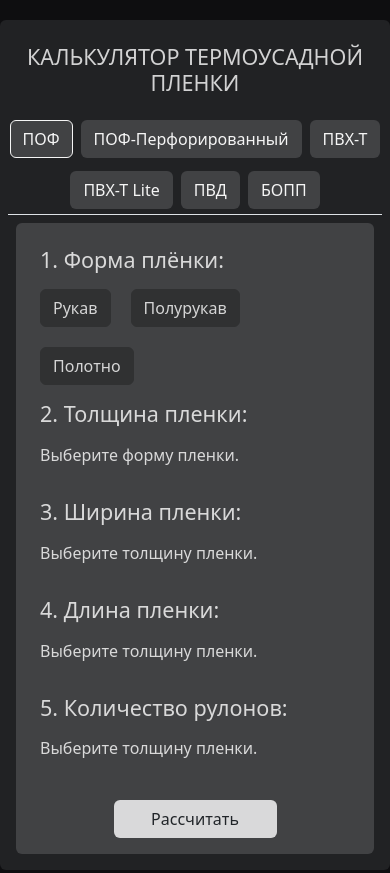
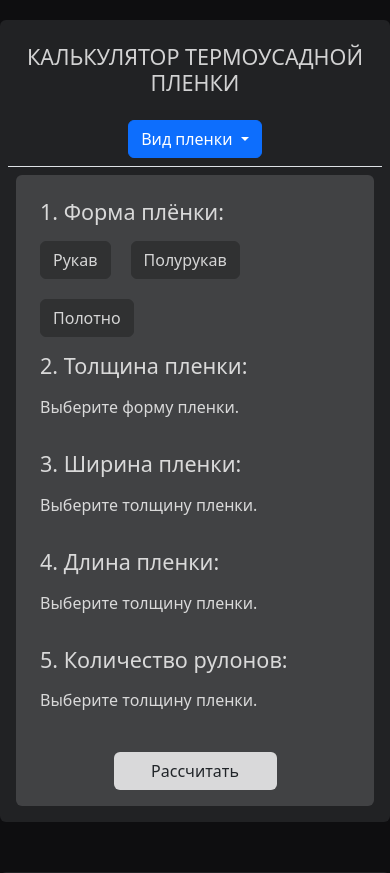
Before and after one commit to Frermut/shrink-film-site, a PHP site: page / in a window 390 px wide. Shown: the part 117-990 px from the top of the page. Run offline with PHP 8.4, Linux system fonts and the light colour scheme.

Commit message:
change style of type btns

```diff
--- a/index.html
+++ b/index.html
@@ -78,13 +78,31 @@
           <h4 id="scrollspyHeading1" class="d-block text-center p-3" style="color:rgba(255, 255, 255, 0.800)">КАЛЬКУЛЯТОР ТЕРМОУСАДНОЙ ПЛЕНКИ</h4>
 
           <nav>
-            <div class="nav nav-tabs justify-content-center gap-2" id="nav-tab" role="tablist">
+            <div class="nav nav-tabs d-flex justify-content-center" id="nav-tab" role="tablist">
+
+              <div class="btn-group d-md-flex mb-2 d-lg-none" role="group">
+                <button type="button" class="btn btn-primary dropdown-toggle" data-bs-toggle="dropdown" aria-expanded="false">
+                  Вид пленки
+                </button>
+                <ul class="dropdown-menu">
+                  <li><a class="dropdown-item" href="#" id="nav-home-tab" data-bs-toggle="tab" data-bs-target="#nav-home" role="tab" aria-controls="nav-home" aria-selected="true">ПОФ</a></li>
+                  <li><a class="dropdown-item" href="#" id="nav-profile-tab" data-bs-toggle="tab" data-bs-target="#nav-profile" role="tab" aria-controls="nav-profile" aria-selected="false">ПОФ-Перфорированный</a></li>
+                  <li><a class="dropdown-item" href="#" id="nav-contact-tab" data-bs-toggle="tab" data-bs-target="#nav-contact" role="tab" aria-controls="nav-contact" aria-selected="false">ПВХ-Т</a></li>
+                  <li><a class="dropdown-item" href="#" id="nav-lite-tab" data-bs-toggle="tab" data-bs-target="#nav-lite" role="tab" aria-controls="nav-lite" aria-selected="false" >ПВХ-Т Lite</a></li>
+                  <li><a class="dropdown-item" href="#" id="nav-contact-tab" data-bs-toggle="tab" data-bs-target="#nav-contact"  role="tab" aria-controls="nav-contact" aria-selected="false">ПВД</a></li>
+                  <li><a class="dropdown-item" href="#" id="nav-lite-tab" data-bs-toggle="tab" data-bs-target="#nav-lite" role="tab" aria-controls="nav-lite" aria-selected="false">БОПП</a></li>
+                </ul>
+              </div>
+
+              <div class="d-none d-lg-flex  justify-content-center gap-2 flex-wrap">
                 <button class="btn active typeOfShrinkBtn" id="nav-home-tab" data-bs-toggle="tab" data-bs-target="#nav-home" type="button" role="tab" aria-controls="nav-home" aria-selected="true">ПОФ</button>
                 <button class="btn typeOfShrinkBtn" id="nav-profile-tab" data-bs-toggle="tab" data-bs-target="#nav-profile" type="button" role="tab" aria-controls="nav-profile" aria-selected="false">ПОФ-Перфорированный</button>
                 <button class="btn typeOfShrinkBtn" id="nav-contact-tab" data-bs-toggle="tab" data-bs-target="#nav-contact" type="button" role="tab" aria-controls="nav-contact" aria-selected="false">ПВХ-Т</button>
                 <button class="btn typeOfShrinkBtn" id="nav-lite-tab" data-bs-toggle="tab" data-bs-target="#nav-lite" type="button" role="tab" aria-controls="nav-lite" aria-selected="false" >ПВХ-Т Lite</button>
                 <button class="btn typeOfShrinkBtn" id="nav-contact-tab" data-bs-toggle="tab" data-bs-target="#nav-contact" type="button" role="tab" aria-controls="nav-contact" aria-selected="false">ПВД</button>
                 <button class="btn typeOfShrinkBtn" id="nav-lite-tab" data-bs-toggle="tab" data-bs-target="#nav-lite" type="button" role="tab" aria-controls="nav-lite" aria-selected="false">БОПП</button>
+              </div>
+
             </div>
           </nav>
 
--- a/styles/style.css
+++ b/styles/style.css
@@ -40,7 +40,7 @@ button:focus:not(:focus-visible) {
 }
 
 .typeOfShrinkBtn {
-    background-color: #414244 !important;
+    background-color:#0d6efd;
     color: whitesmoke !important;
     margin-bottom: 5px !important;
     width: 250px !important;
@@ -274,9 +274,9 @@ footer input:focus{
     .smallScreenSlider {
         margin-top: -25px !important;
     }
-    .typeOfShrinkBtn {
+    /* .typeOfShrinkBtn {
         width: auto !important;
-    }
+    } */
 }
 
 @media screen and (max-width: 576px) {
```
Lines whose indentation alone changed are shown as unchanged.
